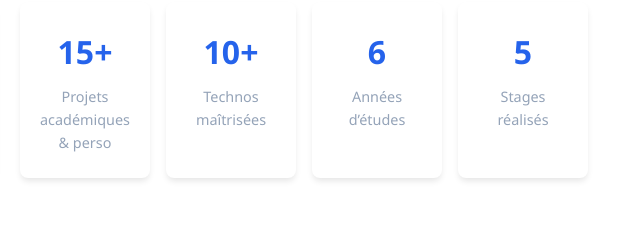
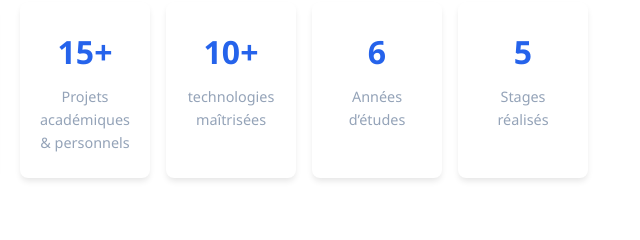
Before and after one commit to hajour21/hajour21.github.io, a plain HTML site: page index.html in a window 1280 px wide. Shown: the part 807-1047 px from the top of the page, 632-1272 px from the left. Drawn offline with Linux system fonts and the light colour scheme.

Commit message:
📝 Mise à jour des expérien

```diff
--- a/index.html
+++ b/index.html
@@ -76,11 +76,11 @@
                 <div class="kpis">
                     <div class="kpi">
                         <div class="num">15+</div>
-                        <div class="muted">Projets académiques & perso</div>
+                        <div class="muted">Projets académiques & personnels</div>
                     </div>
                     <div class="kpi">
                         <div class="num">10+</div>
-                        <div class="muted">Technos maîtrisées</div>
+                        <div class="muted">technologies maîtrisées</div>
                     </div>
                     <div class="kpi">
                         <div class="num">6</div>
```
